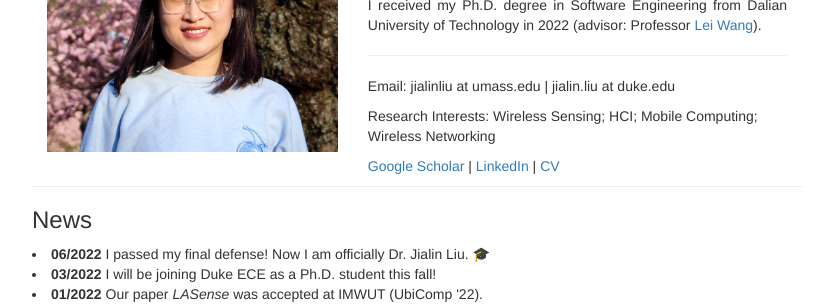
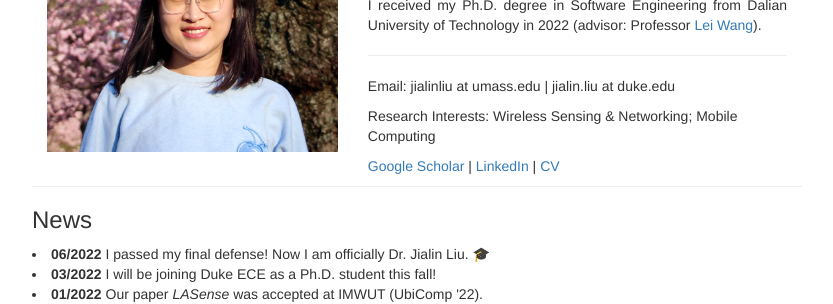
Before and after one commit to jialinliu33/jialinliu33.github.io, a Jekyll site: the page built from index.md, in a window 1280 px wide. Shown: the part 277-581 px from the top of the page, without its empty margins (223-1056 px from the left). Built offline with Jekyll 4.4.1, drawn with Linux system fonts in a browser that asks for light colours; our own code applies the rules of GitHub Pages for plain Markdown files; comment, search, counter and statistics services are not loaded.

Commit message:
Update index.md

```diff
--- a/index.md
+++ b/index.md
@@ -12,7 +12,7 @@
           <p align="justify">I received my Ph.D. degree in Software Engineering from Dalian University of Technology in 2022 (advisor: Professor <a href="http://faculty.dlut.edu.cn/leiwang">Lei Wang</a>).</p>
           <hr>
           <p>Email: jialinliu at umass.edu | jialin.liu at duke.edu</p>
-          <p>Research Interests: Wireless Sensing; HCI; Mobile Computing; Wireless Networking</p>
+          <p>Research Interests: Wireless Sensing & Networking; Mobile Computing</p>
           <p><a href="https://scholar.google.com/citations?user=57GlfUQAAAAJ&hl=zh-CN">Google Scholar</a> | <a href="https://www.linkedin.com/in/jialin-liu-04221a223/">LinkedIn</a> | <a href="Jialin_CV_May2022.pdf">CV</a></p>
           </div>
       </div>
```
